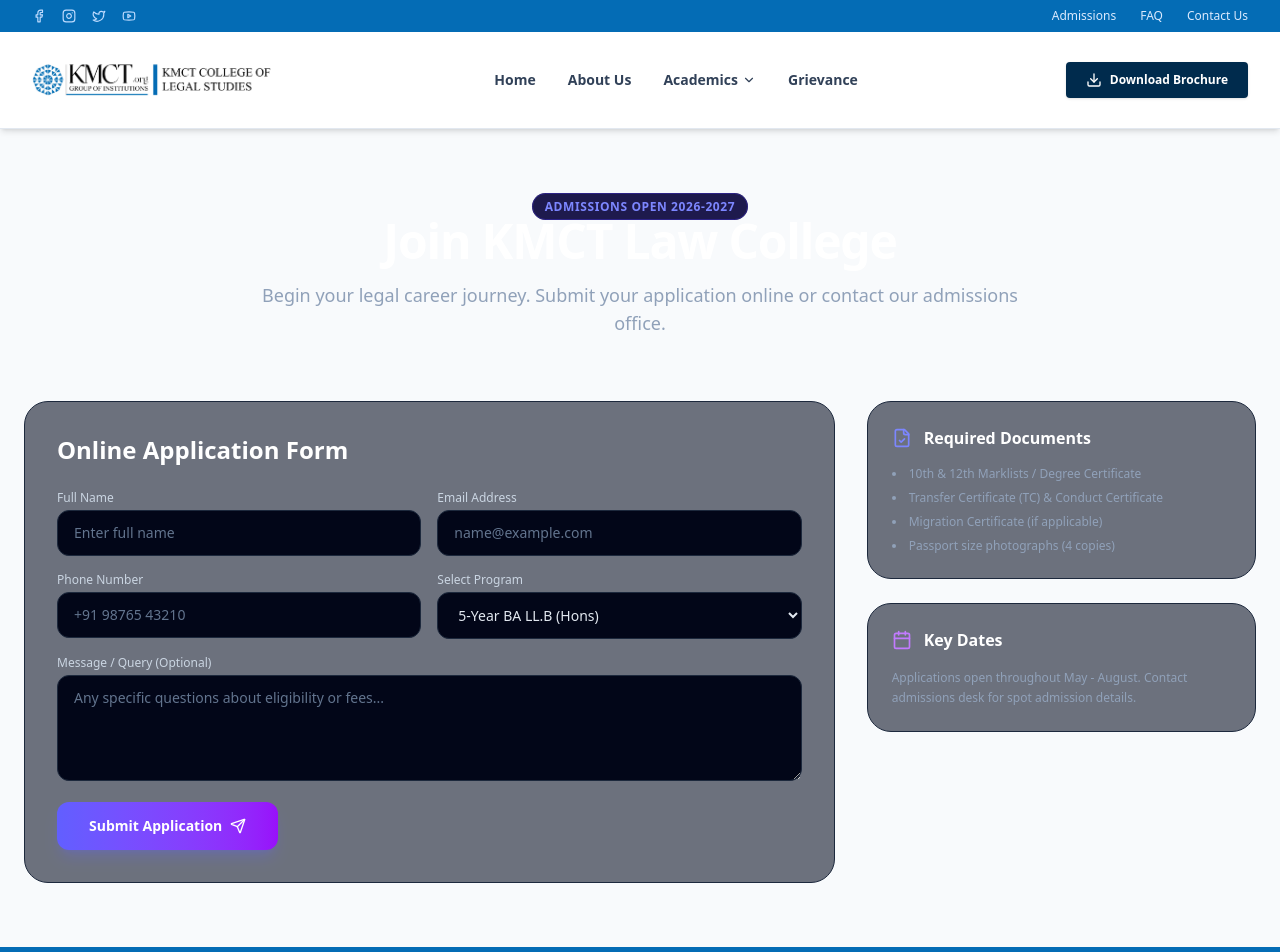
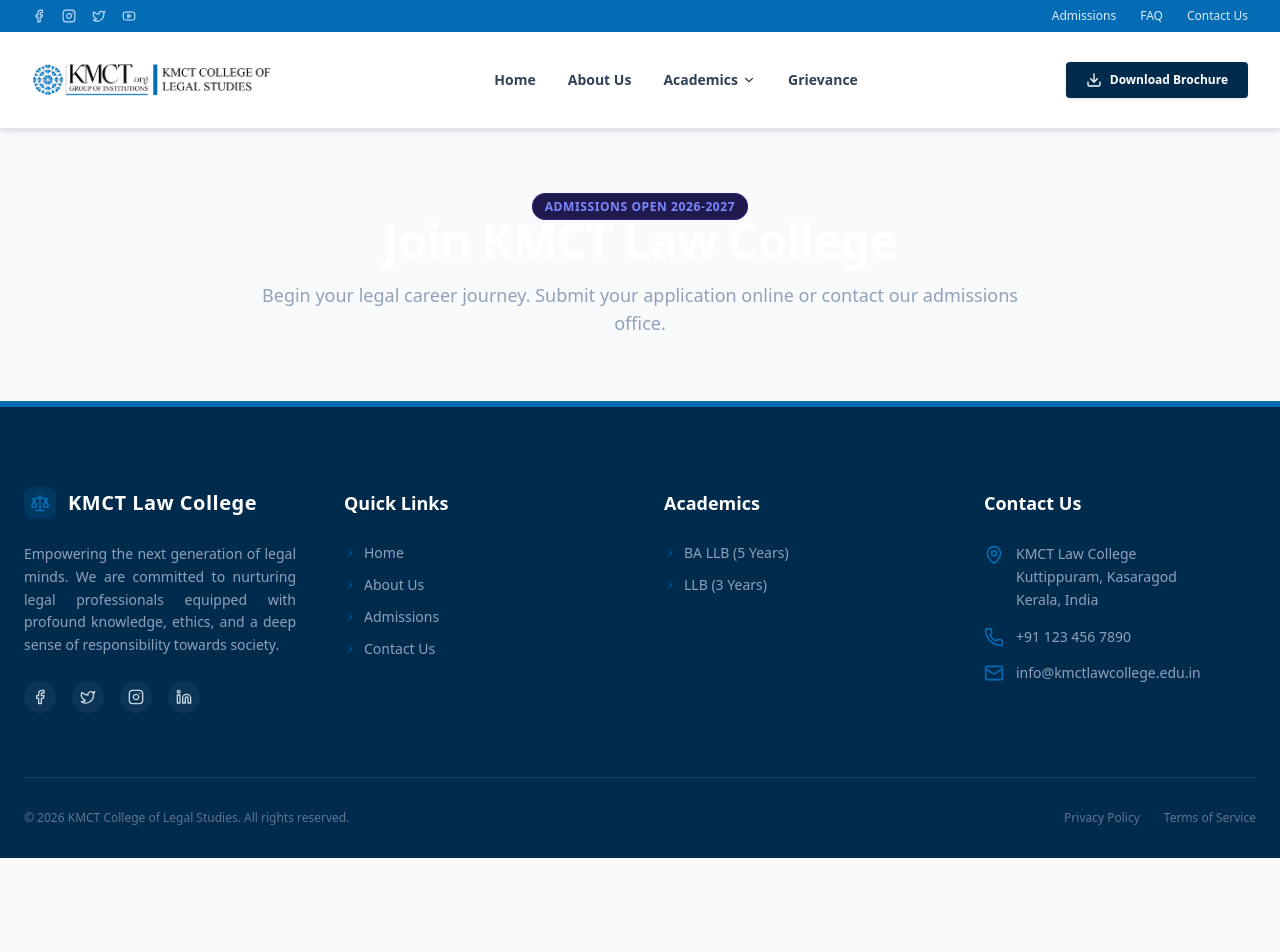
Before and after one commit to KMCT-DEV-TEAM/KLC-KSD, a Next.js app in the folder frontend/: page /admissions in a window 1280 px wide. Shown: the top 952 px of the page. After the commit the page ends 858 px from the top, so only its background shows below. Built offline with nearby package versions, Linux system fonts and the light colour scheme.

Commit message:
text changed

```diff
--- a/frontend/app/admissions/components/AdmissionForm.jsx
+++ /dev/null
@@ -1,100 +0,0 @@
-'use client';
-import React, { useState } from 'react';
-import { Send, CheckCircle } from 'lucide-react';
-
-export default function AdmissionForm() {
-  const [isSubmitting, setIsSubmitting] = useState(false);
-  const [submitted, setSubmitted] = useState(false);
-
-  const handleSubmit = (e) => {
-    e.preventDefault();
-    setIsSubmitting(true);
-    setTimeout(() => {
-      setIsSubmitting(false);
-      setSubmitted(true);
-    }, 1000);
-  };
-
-  if (submitted) {
-    return (
-      <div className="lg:col-span-2 p-8 rounded-3xl bg-slate-900/60 border border-slate-800 text-center flex flex-col items-center justify-center min-h-[400px]">
-        <CheckCircle className="w-16 h-16 text-emerald-500 mb-4" />
-        <h3 className="text-2xl font-bold text-white mb-2">Application Submitted!</h3>
-        <p className="text-slate-400 max-w-sm mb-8">
-          Thank you for applying to KMCT Law College. Our admissions team will review your application and contact you shortly.
-        </p>
-        <button
-          onClick={() => setSubmitted(false)}
-          className="px-6 py-2.5 rounded-xl border border-slate-700 text-slate-300 hover:bg-slate-800 transition-colors"
-        >
-          Submit Another Application
-        </button>
-      </div>
-    );
-  }
-
-  return (
-    <div className="lg:col-span-2 p-8 rounded-3xl bg-slate-900/60 border border-slate-800 space-y-6">
-      <h2 className="text-2xl font-bold text-white">Online Application Form</h2>
-      <form className="space-y-4 text-sm" onSubmit={handleSubmit}>
-        <div className="grid md:grid-cols-2 gap-4">
-          <div>
-            <label className="block text-slate-300 mb-1 text-xs font-medium">Full Name</label>
-            <input
-              type="text"
-              placeholder="Enter full name"
-              className="w-full px-4 py-3 rounded-xl bg-slate-950 border border-slate-800 text-white placeholder-slate-500 focus:outline-none focus:border-indigo-500"
-            />
-          </div>
-          <div>
-            <label className="block text-slate-300 mb-1 text-xs font-medium">Email Address</label>
-            <input
-              type="email"
-              placeholder="name@example.com"
-              className="w-full px-4 py-3 rounded-xl bg-slate-950 border border-slate-800 text-white placeholder-slate-500 focus:outline-none focus:border-indigo-500"
-            />
-          </div>
-        </div>
-
-        <div className="grid md:grid-cols-2 gap-4">
-          <div>
-            <label className="block text-slate-300 mb-1 text-xs font-medium">Phone Number</label>
-            <input
-              type="tel"
-              placeholder="+91 98765 43210"
-              className="w-full px-4 py-3 rounded-xl bg-slate-950 border border-slate-800 text-white placeholder-slate-500 focus:outline-none focus:border-indigo-500"
-            />
-          </div>
-          <div>
-            <label className="block text-slate-300 mb-1 text-xs font-medium">Select Program</label>
-            <select className="w-full px-4 py-3 rounded-xl bg-slate-950 border border-slate-800 text-slate-200 focus:outline-none focus:border-indigo-500">
-              <option value="ballb">5-Year BA LL.B (Hons)</option>
-              <option value="llb">3-Year LL.B</option>
-            </select>
-          </div>
-        </div>
-
-        <div>
-          <label className="block text-slate-300 mb-1 text-xs font-medium">Message / Query (Optional)</label>
-          <textarea
-            rows={4}
-            placeholder="Any specific questions about eligibility or fees..."
-            className="w-full px-4 py-3 rounded-xl bg-slate-950 border border-slate-800 text-white placeholder-slate-500 focus:outline-none focus:border-indigo-500"
-          />
-        </div>
-
-        <button
-          type="submit"
-          disabled={isSubmitting}
-          className="inline-flex items-center justify-center gap-2 px-8 py-3.5 rounded-xl bg-gradient-to-r from-indigo-500 to-purple-600 hover:from-indigo-600 hover:to-purple-700 text-white font-semibold shadow-lg shadow-indigo-500/25 transition-all w-full sm:w-auto disabled:opacity-70"
-        >
-          {isSubmitting ? 'Submitting...' : (
-            <>
-              Submit Application <Send className="w-4 h-4" />
-            </>
-          )}
-        </button>
-      </form>
-    </div>
-  );
-}
--- a/frontend/app/admissions/components/AdmissionInfo.jsx
+++ /dev/null
@@ -1,31 +0,0 @@
-import React from 'react';
-import { FileCheck, Calendar } from 'lucide-react';
-
-export default function AdmissionInfo() {
-  return (
-    <div className="space-y-6">
-      <div className="p-6 rounded-3xl bg-slate-900/60 border border-slate-800 space-y-4">
-        <div className="flex items-center gap-3">
-          <FileCheck className="w-5 h-5 text-indigo-400" />
-          <h3 className="text-base font-bold text-white">Required Documents</h3>
-        </div>
-        <ul className="text-xs text-slate-400 space-y-2 list-disc list-inside">
-          <li>10th & 12th Marklists / Degree Certificate</li>
-          <li>Transfer Certificate (TC) & Conduct Certificate</li>
-          <li>Migration Certificate (if applicable)</li>
-          <li>Passport size photographs (4 copies)</li>
-        </ul>
-      </div>
-
-      <div className="p-6 rounded-3xl bg-slate-900/60 border border-slate-800 space-y-4">
-        <div className="flex items-center gap-3">
-          <Calendar className="w-5 h-5 text-purple-400" />
-          <h3 className="text-base font-bold text-white">Key Dates</h3>
-        </div>
-        <p className="text-xs text-slate-400 leading-relaxed">
-          Applications open throughout May - August. Contact admissions desk for spot admission details.
-        </p>
-      </div>
-    </div>
-  );
-}
--- a/frontend/app/admissions/page.jsx
+++ b/frontend/app/admissions/page.jsx
@@ -1,8 +1,4 @@
 'use client';
-
-import React from 'react';
-import AdmissionForm from './components/AdmissionForm';
-import AdmissionInfo from './components/AdmissionInfo';
 
 export default function AdmissionsPage() {
   return (
@@ -18,11 +14,6 @@
           Begin your legal career journey. Submit your application online or contact our admissions office.
         </p>
       </div>
-
-      <div className="grid lg:grid-cols-3 gap-8">
-        <AdmissionForm />
-        <AdmissionInfo />
-      </div>
     </div>
   );
 }
```
